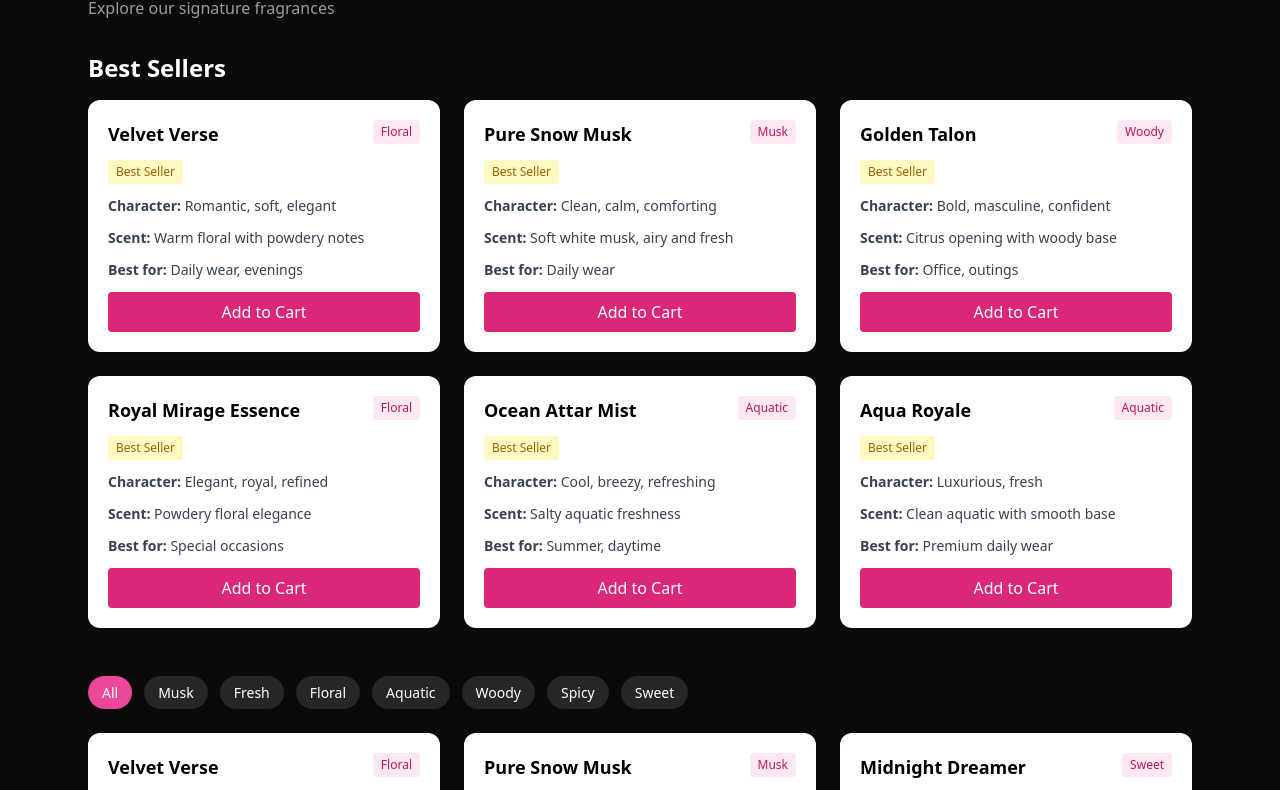
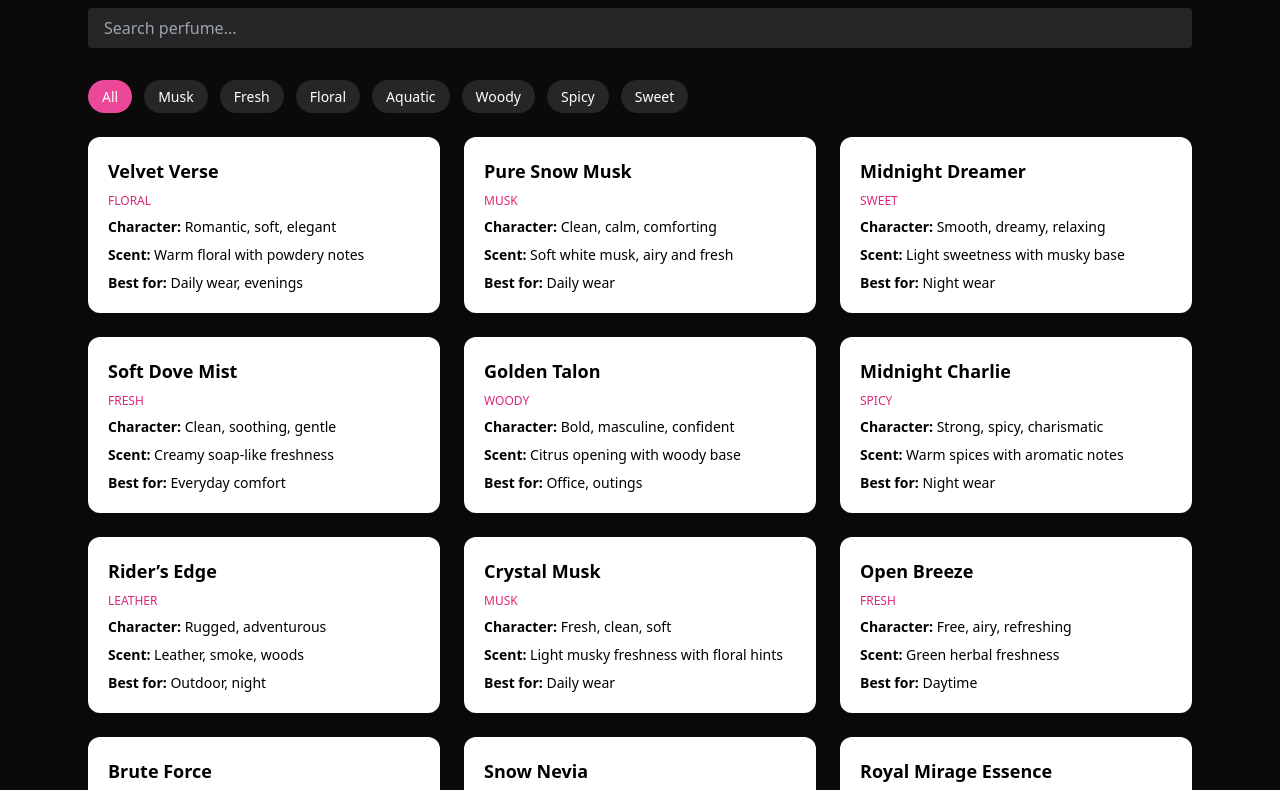
Before and after one commit to Rupakop/refresh-creatives, a plain HTML site: page product.html in a window 1280 px wide. Shown: the part 76-866 px from the top of the page. Drawn offline with nearby package versions, Linux system fonts and the light colour scheme.

Commit message:
Update product.html

```diff
--- a/product.html
+++ b/product.html
@@ -10,22 +10,16 @@
 <body class="bg-neutral-950 text-white">
 
 <!-- HEADER -->
-<header class="max-w-6xl mx-auto px-6 py-8">
+<header class="max-w-6xl mx-auto px-6 py-8 space-y-4">
   <h1 class="text-3xl font-bold">Perfume Collection</h1>
-  <p class="text-white/60 mt-1">
-    Explore our signature fragrances
-  </p>
+
+  <input
+    id="searchInput"
+    type="text"
+    placeholder="Search perfume..."
+    class="w-full px-4 py-2 rounded bg-neutral-800 outline-none"
+  />
 </header>
-
-<!-- BEST SELLERS -->
-<section class="max-w-6xl mx-auto px-6 pb-12">
-  <h2 class="text-2xl font-semibold mb-4">Best Sellers</h2>
-
-  <div
-    id="bestSellerGrid"
-    class="grid grid-cols-1 sm:grid-cols-2 md:grid-cols-3 gap-6"
-  ></div>
-</section>
 
 <!-- CATEGORY FILTER -->
 <section class="max-w-6xl mx-auto px-6 pb-6">
@@ -41,7 +35,7 @@
   </div>
 </section>
 
-<!-- ALL PRODUCTS -->
+<!-- PRODUCTS GRID -->
 <section class="max-w-6xl mx-auto px-6 pb-20">
   <div
     id="productsGrid"
@@ -52,102 +46,73 @@
 <script type="module">
 import { PRODUCTS } from "./data.js";
 
-/* ---------- CONFIG ---------- */
-/* Choose best sellers by ID here */
-const BEST_SELLER_IDS = [1, 2, 5, 12, 20, 36];
+const grid = document.getElementById("productsGrid");
+const buttons = document.querySelectorAll(".cat-btn");
+const searchInput = document.getElementById("searchInput");
 
-/* ---------- DOM ---------- */
-const bestGrid = document.getElementById("bestSellerGrid");
-const productsGrid = document.getElementById("productsGrid");
-const buttons = document.querySelectorAll(".cat-btn");
+let activeCategory = "ALL";
 
-/* ---------- CARD TEMPLATE ---------- */
-function createCard(p, badgeText = null) {
-  const card = document.createElement("div");
-  card.className =
-    "bg-white text-black rounded-xl p-5 shadow space-y-3";
-
-  card.innerHTML = `
-    <div class="flex justify-between items-start">
-      <h3 class="text-lg font-semibold">${p.name}</h3>
-      <span class="text-xs bg-pink-100 text-pink-700 px-2 py-1 rounded">
-        ${p.category}
-      </span>
-    </div>
-
-    ${
-      badgeText
-        ? `<span class="inline-block text-xs bg-yellow-100 text-yellow-700 px-2 py-1 rounded">${badgeText}</span>`
-        : ""
-    }
-
-    <p class="text-sm text-gray-700">
-      <strong>Character:</strong> ${p.character}
-    </p>
-
-    <p class="text-sm text-gray-700">
-      <strong>Scent:</strong> ${p.scentProfile}
-    </p>
-
-    <p class="text-sm text-gray-700">
-      <strong>Best for:</strong> ${p.occasion}
-    </p>
-
-    <button class="mt-3 w-full bg-pink-600 hover:bg-pink-700 text-white py-2 rounded">
-      Add to Cart
-    </button>
-  `;
-
-  return card;
-}
-
-/* ---------- RENDER BEST SELLERS ---------- */
-function renderBestSellers() {
-  bestGrid.innerHTML = "";
-
-  const bestSellers = PRODUCTS.filter(p =>
-    BEST_SELLER_IDS.includes(p.id)
-  );
-
-  bestSellers.forEach(p => {
-    bestGrid.appendChild(createCard(p, "Best Seller"));
-  });
-}
-
-/* ---------- RENDER PRODUCTS ---------- */
-function renderProducts(list) {
-  productsGrid.innerHTML = "";
+function render(list) {
+  grid.innerHTML = "";
 
   if (!list.length) {
-    productsGrid.innerHTML =
+    grid.innerHTML =
       "<p class='text-white/60'>No perfumes found.</p>";
     return;
   }
 
   list.forEach(p => {
-    productsGrid.appendChild(createCard(p));
+    const card = document.createElement("div");
+    card.className =
+      "bg-white text-black rounded-xl p-5 shadow space-y-2";
+
+    card.innerHTML = `
+      <h3 class="text-lg font-semibold">${p.name}</h3>
+      <div class="text-xs text-pink-600 uppercase">${p.category}</div>
+      <p class="text-sm"><strong>Character:</strong> ${p.character}</p>
+      <p class="text-sm"><strong>Scent:</strong> ${p.scentProfile}</p>
+      <p class="text-sm"><strong>Best for:</strong> ${p.occasion}</p>
+    `;
+
+    grid.appendChild(card);
   });
 }
 
-/* ---------- CATEGORY FILTER ---------- */
+function applyFilters() {
+  const q = searchInput.value.toLowerCase();
+
+  let list = PRODUCTS;
+
+  if (activeCategory !== "ALL") {
+    list = list.filter(p => p.category === activeCategory);
+  }
+
+  if (q) {
+    list = list.filter(p =>
+      p.name.toLowerCase().includes(q)
+    );
+  }
+
+  render(list);
+}
+
+/* CATEGORY CLICK */
 buttons.forEach(btn => {
   btn.addEventListener("click", () => {
     buttons.forEach(b => b.classList.remove("active"));
     btn.classList.add("active");
 
-    const cat = btn.dataset.cat;
-    renderProducts(
-      cat === "ALL"
-        ? PRODUCTS
-        : PRODUCTS.filter(p => p.category === cat)
-    );
+    activeCategory = btn.dataset.cat;
+    applyFilters();
   });
 });
 
-/* ---------- INITIAL LOAD ---------- */
+/* SEARCH */
+searchInput.addEventListener("input", applyFilters);
+
+/* INITIAL LOAD */
 window.addEventListener("DOMContentLoaded", () => {
-  renderBestSellers();
-  renderProducts(PRODUCTS);
+  render(PRODUCTS);
 });
 </script>
 
```
